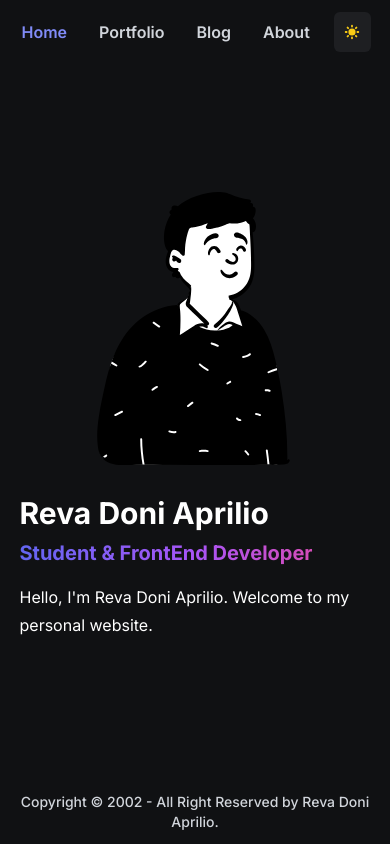
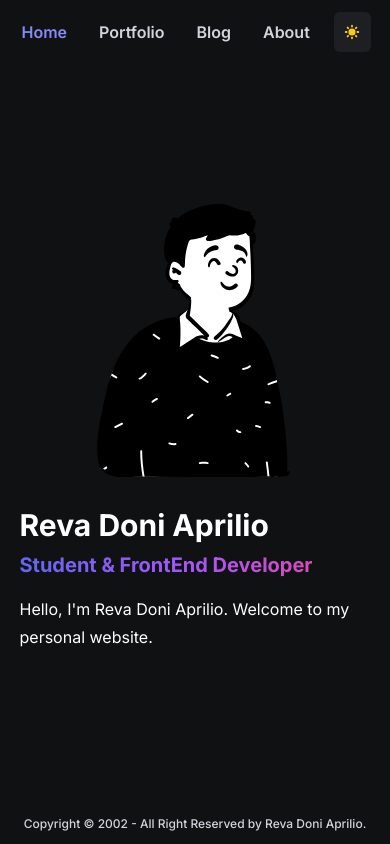
Before and after one commit to RevDonz/revdonz.my.id, a Next.js app: page / in a window 390 px wide. Built offline with nearby package versions, Linux system fonts and the light colour scheme.

Commit message:
refactor(footer): change font size while responsive

```diff
--- a/src/components/mollecules/Footer.tsx
+++ b/src/components/mollecules/Footer.tsx
@@ -10,7 +10,7 @@ const Footer = () => {
     >
       <p
         className={clsx(
-          'text-sm font-medium',
+          'text-xs md:text-sm font-medium',
           'text-gray-700 dark:text-gray-300'
         )}
       >
```
